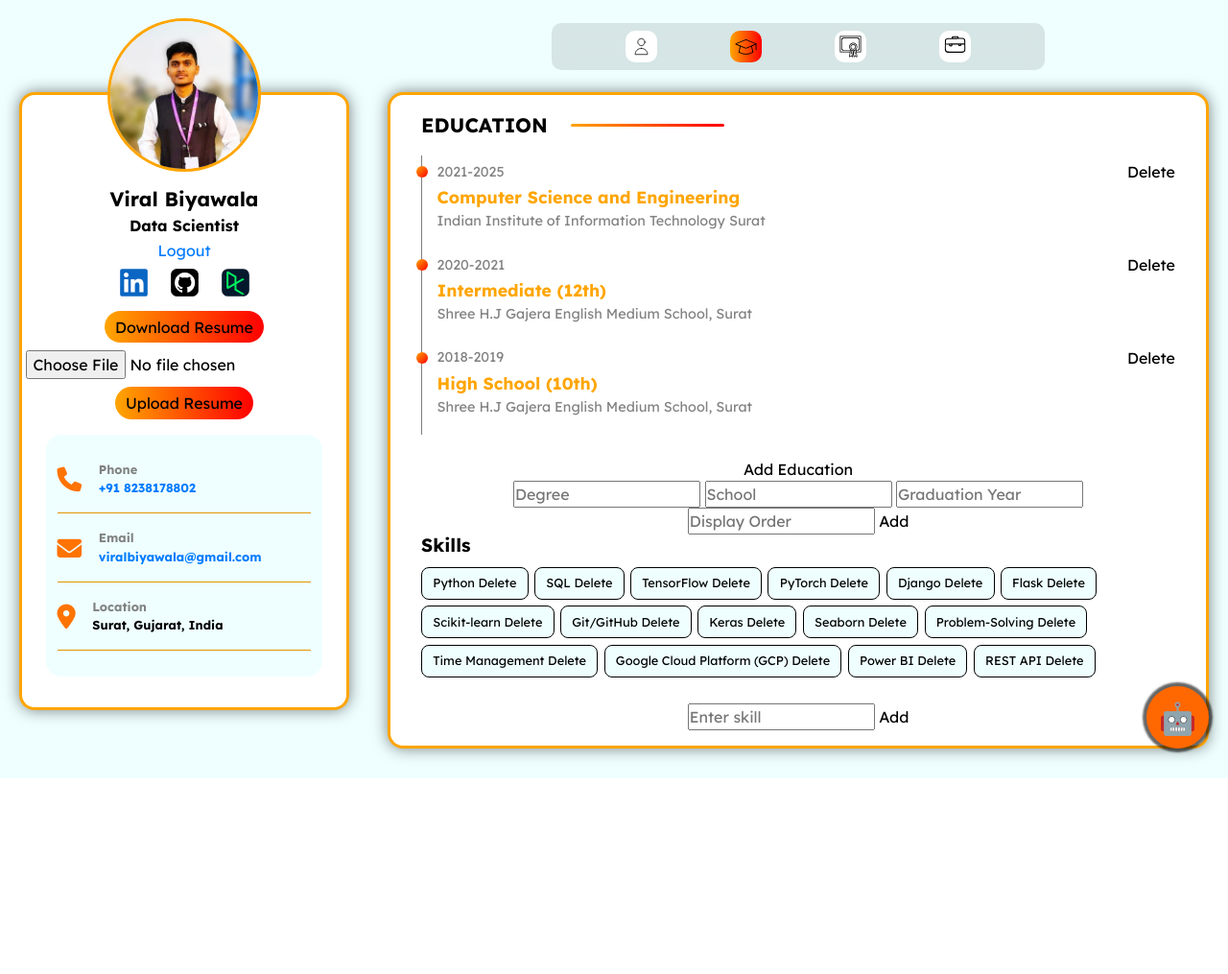
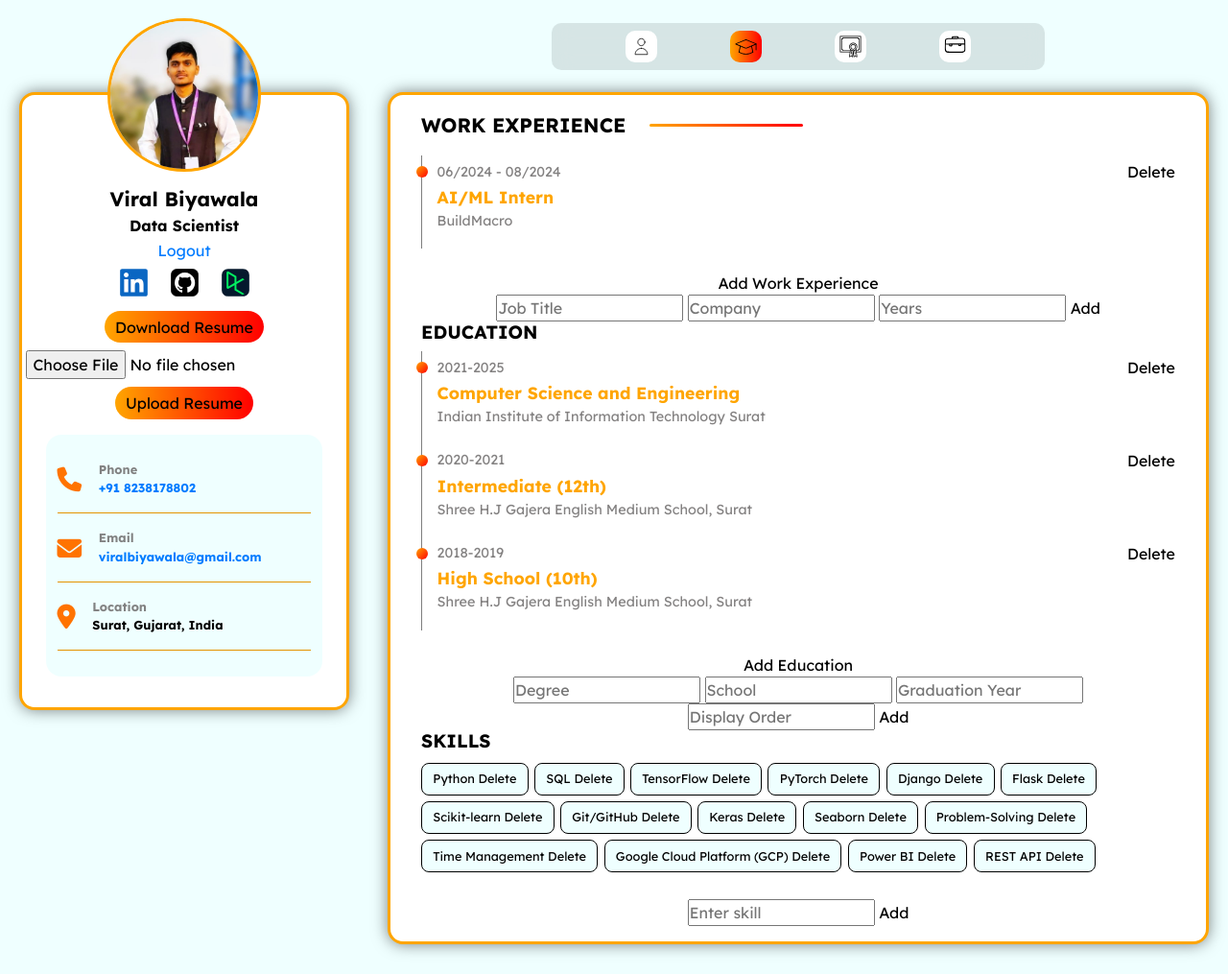
Before and after one commit to ViralBiyawala/Portfolio, a Django app: page /education/ in a window 1280 px wide. Shown: the whole page at 96% size. Before the commit the page ends 811 px from the top, so only its background shows below. Run offline with Django 5.2, Linux system fonts and the light colour scheme; a user stored in the database is signed in; data comes from the database, SQL or seed files in the repository; both versions use the stored data as it was after the commit; some libraries are stand-ins or nearby versions.

Commit message:
Work Experience

```diff
--- a/viral/viral/settings.py
+++ b/viral/viral/settings.py
@@ -24,7 +24,7 @@ BASE_DIR = Path(__file__).resolve().parent.parent
 SECRET_KEY = 'django-insecure-rn2lp4xq1!l^qdq1xf4x9%x$qzi#p4!pa^+a56xo_id+0&f45d'
 
 # SECURITY WARNING: don't run with debug turned on in production!
-DEBUG = False
+DEBUG = True
 
 ALLOWED_HOSTS = ['192.168.43.119', '127.0.0.1', 'localhost','ViralBiyawala.pythonanywhere.com', 'viralbot.pythonanywhere.com']
 
--- a/viral/viralapp/static/css/bot.css
+++ b/viral/viralapp/static/css/bot.css
@@ -14,14 +14,14 @@
             align-items: center;
             justify-content: center;
             cursor: pointer;
-            box-shadow: 0px 0px 2px 4px rgba(0, 0, 0, 0.6);
+            box-shadow: 0px 4px 10px rgba(0, 0, 0, 0.3);
             transition: box-shadow 0.3s ease, transform 0.3s ease;
             z-index: 1000;
         }
 
         #chatbot-button:hover {
-            box-shadow: 9px -12px 3px 0px rgba(0, 0, 0, 1.0);
-            transform: scale(1.2);
+            box-shadow: 0px 8px 20px rgba(0, 0, 0, 0.5);
+            transform: scale(1.1);
         }
 
         /* Chatbox container */
--- a/viral/viralapp/static/js/theme-toggle.js
+++ b/viral/viralapp/static/js/theme-toggle.js
@@ -191,6 +191,39 @@ if (document.getElementById("add-education-form")) {
         // Toggle visibility of the add education form
         var addEducationForm = document.getElementById('add-education-form');
         addEducationForm.style.display = addEducationForm.style.display === 'none' ? 'block' : 'none';
+    });
+}
+
+// dashboard.js
+if (document.getElementById("add-work-experience-form")) {
+    // Function to handle submission of the add work experience form
+    document.getElementById('add-work-experience-form').addEventListener('submit', function (event) {
+        event.preventDefault(); // Prevent default form submission
+
+        // Get form data
+        var formData = new FormData(this);
+        console.log(formData);
+
+        // Send AJAX request to add new work experience entry
+        var xhr = new XMLHttpRequest();
+        xhr.open('POST', '/add_work_experience/', true);
+        xhr.setRequestHeader('X-CSRFToken', '{{ csrf_token }}'); // Set CSRF token
+        xhr.onreadystatechange = function () {
+            if (xhr.readyState === 4 && xhr.status === 200) {
+                // Handle success response
+                console.log('New work experience entry added successfully');
+                // Reload the page to reflect changes
+                window.location.reload();
+            }
+        };
+        xhr.send(formData);
+    });
+
+    // Function to handle click event on the "Add Work Experience" button
+    document.getElementById('add-work-experience-btn').addEventListener('click', function () {
+        // Toggle visibility of the add work experience form
+        var addWorkExperienceForm = document.getElementById('add-work-experience-form');
+        addWorkExperienceForm.style.display = addWorkExperienceForm.style.display === 'none' ? 'block' : 'none';
     });
 }
 
--- a/viral/viralapp/templates/base.html
+++ b/viral/viralapp/templates/base.html
@@ -343,17 +343,17 @@
                 <!-- Your main content goes here -->
                 {% endblock %}
                 <!-- Floating Chatbot Button -->
-                <div id="chatbot-button">🤖</div>
+                <!-- <div id="chatbot-button">🤖</div> -->
 
                 <!-- Chatbox Container -->
-                <div id="chatbox-container">
+                <!-- <div id="chatbox-container">
                     <div id="chatbox-header">Know about Me!</div>
                     <div id="chatbox"></div>
                     <div id="chatbox-footer">
                         <input type="text" id="user-input" placeholder="Ask your question...">
                         <button id="send-button">Send</button>
                     </div>
-                </div>
+                </div> -->
             </div>
         </div>
     </div>
--- a/viral/viralapp/templates/dashboard.html
+++ b/viral/viralapp/templates/dashboard.html
@@ -14,7 +14,7 @@
 <!-- Main content -->
 <div class="main-content" id="promark">
     <div class="join">
-        <p>ABOUT ME </p>
+        <p>ABOUT ME</p>
         <div class="horizontal-bar"></div>
     </div>
     {% if editable %}
@@ -45,7 +45,7 @@
         <p>{{ paragraph }}</p>
     {% endfor %}
     </div>
-    <h3 class="subhead">What I Do!</h3>
+    <h3 class="subhead">WHAT I DO!</h3>
     <div id="blog-container2">
         {% for entry in blog_entries %}
         <div class="blog-entry" >
--- a/viral/viralapp/templates/education.html
+++ b/viral/viralapp/templates/education.html
@@ -12,12 +12,54 @@
 
 {% block content %}
 <!-- Main content -->
+
 <div class="main-content" id="promark">
-    <div class="join">
+
+        <!-- Work Experience Section -->
+        <div class="join">
+            <p>WORK EXPERIENCE</p>
+            <div class="horizontal-bar"></div>
+        </div>
+
+        <div id="education-container">
+            {% for entry in work_experience_entries|dictsortreversed:"id" %}
+            <div class="education-entry">
+                <div class="education-details">
+                    <p class="grad_year"> {{ entry.years }}</p>
+                    <p class="degree">{{ entry.job_title }}</p>
+                    <p class="school"> {{ entry.company }}</p>
+                </div>
+                <div class="education-actions">
+                    {% if editable %}
+                    <form method="post" action="{% url 'delete_work_experience' %}">
+                        {% csrf_token %}
+                        <input type="hidden" name="job_title" value="{{ entry.job_title }}">
+                        <input type="hidden" name="company" value="{{ entry.company }}">
+                        <input type="hidden" name="years" value="{{ entry.years }}">
+                        <button type="submit" class="delete-btn">Delete</button>
+                    </form>
+                    {% endif %}
+                </div>
+            </div>
+            {% endfor %}
+        </div>
+
+        {% if editable %}
+        <button id="add-work-experience-btn">Add Work Experience</button>
+        <form id="add-work-experience-form">
+            <input type="text" name="job_title" placeholder="Job Title">
+            <input type="text" name="company" placeholder="Company">
+            <input type="text" name="years" placeholder="Years">
+            <button type="submit">Add</button>
+        </form>
+        {% endif %}
+
+    <!-- <div class="join">
         <p>EDUCATION </p>
         <div class="horizontal-bar"></div>
-    </div>
+    </div> -->
 
+    <h3 class="subhead">EDUCATION</h3>
     <div id="education-container">
         {% for entry in education_entries %}
         <div class="education-entry">
@@ -27,8 +69,6 @@
                 <p class="school"> {{ entry.school }}</p>
             </div>
             <div class="education-actions">
-                <!-- Add Update and Delete buttons here -->
-                <!-- <button class="update-btn">Update</button> -->
                 {% if editable %}
                 <form method="post" action="{% url 'delete_education_entry' %}">
                     {% csrf_token %}
@@ -45,7 +85,6 @@
 
     {% if editable %}
     <button id="add-education-btn">Add Education</button>
-    <!-- Add form for adding new education entry (hidden by default) -->
     <form id="add-education-form">
         <input type="text" name="degree" placeholder="Degree">
         <input type="text" name="school" placeholder="School">
@@ -55,7 +94,7 @@
     </form>
     {% endif %}
 
-    <h3 class="subhead">Skills</h3>
+    <h3 class="subhead">SKILLS</h3>
     <div id="skills-container">
         {% for entry in skills_entries %}
         <span class="skill">{{ entry.skills_list }}
@@ -72,7 +111,5 @@
     </form>
     {% endif %}
 
-    <!-- Add more sections as needed -->
 </div>
-<!-- Add more sections as needed -->
 {% endblock %}
--- a/viral/viralapp/urls.py
+++ b/viral/viralapp/urls.py
@@ -19,7 +19,9 @@ urlpatterns = [
     path('update_blog_entry/', views.update_blog_entry, name='update_blog_entry'),
     path('delete_blog_entry/', views.delete_blog_entry, name='delete_blog_entry'),
     path('add_education_entry/', views.add_education_entry, name='add_education_entry'),
+    path('add_work_experience/', views.add_work_experience, name='add_work_experience'),
     path('delete_education_entry/', views.delete_education_entry, name='delete_education_entry'),
+    path('delete_work_experience/', views.delete_work_experience, name='delete_work_experience'),
     path('add_skill/', views.add_skill, name='add_skill'),
     path('del_skill/', views.del_skill, name='del_skill'),
     path('add_certificate/', views.add_certificate, name='add_certificate'),
--- a/viral/viralapp/views.py
+++ b/viral/viralapp/views.py
@@ -2,7 +2,7 @@
 from django.shortcuts import render, redirect, get_object_or_404
 from django.contrib.auth.models import User
 from django.contrib.auth import logout
-from .models import Intro, BlogEntry, Education, Skills, Certificate, Projects, Resume
+from .models import Intro, BlogEntry, Education, Skills, Certificate, Projects, Resume, WorkExperience
 from django.views.decorators.csrf import csrf_exempt
 from django.contrib import messages
 from django.http import JsonResponse
@@ -205,7 +205,7 @@ def delete_blog_entry(request):
 
 
 def education(request):
-# Get the superuser directly
+    # Get the superuser directly
     superuser = User.objects.filter(is_superuser=True).first()
 
     # Check if theme preference is toggled
@@ -217,33 +217,35 @@ def education(request):
     # Get the theme preference from the session or default to 'light'
     theme_preference = request.session.get('theme_preference', 'light')
 
-    # print(superuser)
+    # Get education entries for the superuser
+    education_entries = Education.objects.filter(user=superuser).order_by('-display_order')
+
+    # Get skills entries
+    skills_entries = Skills.objects.filter(user=superuser)
+
+    # Get work experience entries
+    work_experience_entries = WorkExperience.objects.filter(user=superuser).order_by('-display_order')
+
     allowed_extensions = ['jpg', 'jpeg', 'png']
-
-    education_entries = Education.objects.filter(user=User.objects.filter(is_superuser=True).first()).order_by('-display_order')
-    skills_entries = Skills.objects.filter()
-
     src = "/media/images/profile.jpg"
     # Check if an image file exists for the user
     for extension in allowed_extensions:
         image_path = f"/media/images/profile.{extension}"
-        if os.path.isfile(image_path) == True:
+        if os.path.isfile(image_path):
             src = f"/media/images/profile.{extension}"
             break
 
-    # editable = False
-    # editable = True
     mark = 'promark'
 
     context = {
         'theme_preference': theme_preference,
         'user': superuser,
         'is_superuser': True,
-        'link':src,
+        'link': src,
         'mark': mark,
         'education_entries': education_entries,
-        # 'editable': editable,
         'skills_entries': skills_entries,
+        'work_experience_entries': work_experience_entries,
     }
 
     return render(request, 'education.html', context)
@@ -454,7 +456,6 @@ def add_education_entry(request):
 
         # Associate the education entry with the current user
         Education.objects.create(user=User.objects.filter(is_superuser=True).first(), degree=degree, school=school, graduation_year=graduation_year, display_order=display_order)
-        # return JsonResponse({'message': 'Education entry added successfully'})
         return redirect('education')
 
 @csrf_exempt
@@ -464,7 +465,27 @@ def delete_education_entry(request):
         school = request.POST.get('school')
         graduation_year = request.POST.get('graduation_year')
         Education.objects.filter(degree=degree, school=school, graduation_year=graduation_year).delete()
-        # return JsonResponse({'message': 'Education entry deleted successfully'})
+        return redirect('education')
+
+@csrf_exempt
+def add_work_experience(request):
+    if request.method == 'POST':
+        job_title = request.POST.get('job_title')
+        company = request.POST.get('company')
+        years = request.POST.get('years')
+        display_order = request.POST.get('display_order')
+
+        # Associate the work experience entry with the current user
+        WorkExperience.objects.create(user=User.objects.filter(is_superuser=True).first(), job_title=job_title, company=company, years=years, display_order=display_order)
+        return redirect('education')
+
+@csrf_exempt
+def delete_work_experience(request):
+    if request.method == 'POST':
+        job_title = request.POST.get('job_title')
+        company = request.POST.get('company')
+        years = request.POST.get('years')
+        WorkExperience.objects.filter(job_title=job_title, company=company, years=years).delete()
         return redirect('education')
 
 def custom_logout(request):
@@ -504,33 +525,35 @@ def custom_404(request, exception):
 @csrf_exempt
 def ask(request):
     if request.method == "POST":
+        # print("hit")
         try:
             data = json.loads(request.body)  # Load the JSON data from the request body
             user_query = data.get('query')  # Get the 'query' field
+            # print(user_query)
         except json.JSONDecodeError:
+            # print("error")
             return JsonResponse({'error': 'Invalid JSON'}, status=400)
 
         if user_query is None:
             return JsonResponse({'error': 'No query provided'}, status=400)
 
-        # Make a POST request to the external API
+        # Make a POST request to the external Flask API
         try:
-            api_url = "https://viralbot.pythonanywhere.com/chatbot"
+            # print("requesting")
+            api_url = "https://viralbot.pythonanywhere.com/chatbot"  # Local Flask API URL
             payload = {"user_query": user_query}
             headers = {'Content-Type': 'application/json'}
 
-            # Send POST request to external API
+            # Send POST request to Flask API
             external_response = requests.post(api_url, json=payload, headers=headers)
+            print(external_response)
 
             if external_response.status_code == 200:
                 # Extract response text
                 external_data = external_response.json()
                 chatbot_response = external_data.get('response', '')
 
-                # Clean up repeated end phrases
-                filtered_response = remove_repeated_end_phrases(chatbot_response, num_words=10)
-
-                return JsonResponse({'response': filtered_response})
+                return JsonResponse({'response': chatbot_response})
             else:
                 return JsonResponse({'error': 'Failed to fetch data from the external API'}, status=external_response.status_code)
 
```
Also changed, not shown: other parts of viral/viralapp/static/css/bot.css (+43 -18 lines), viral/viralapp/models.py (+21 -1 lines), viral/db.sqlite3, viral/viralapp/migrations/0023_workexperience.py (added).
